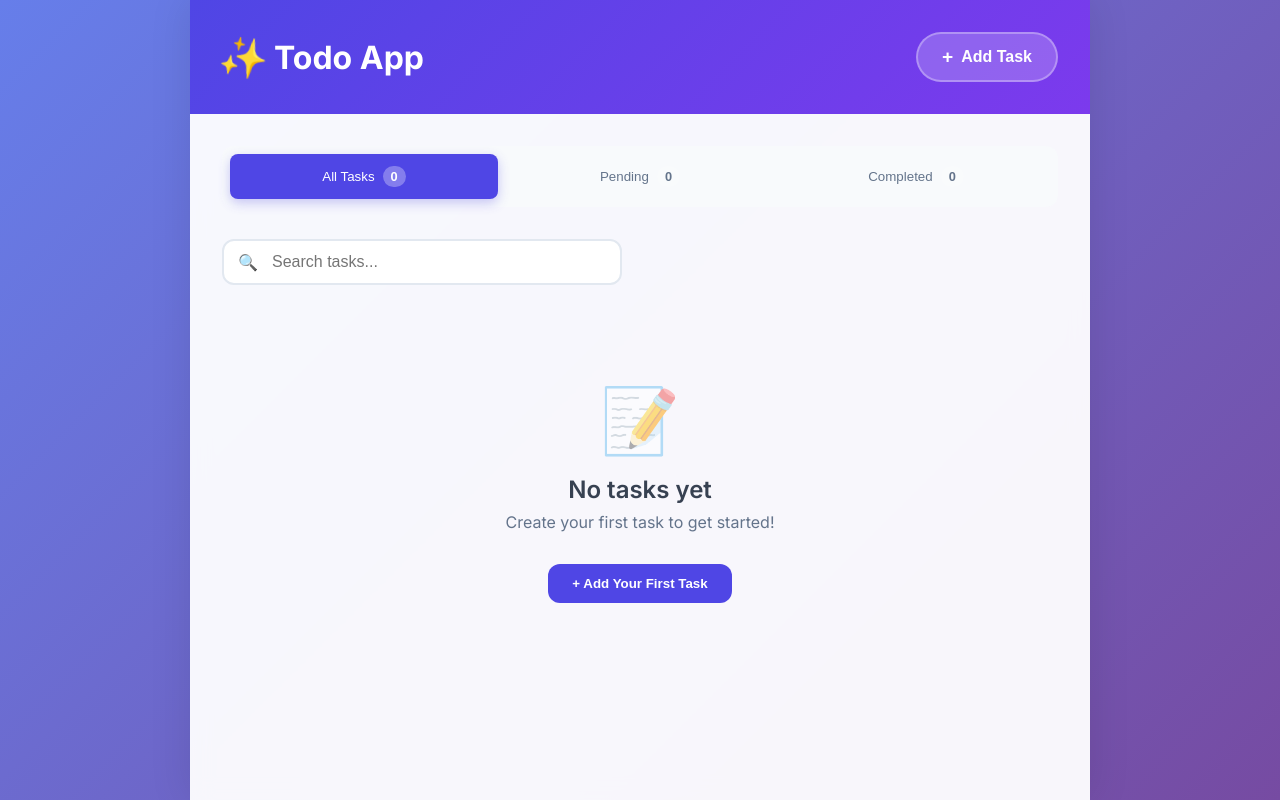
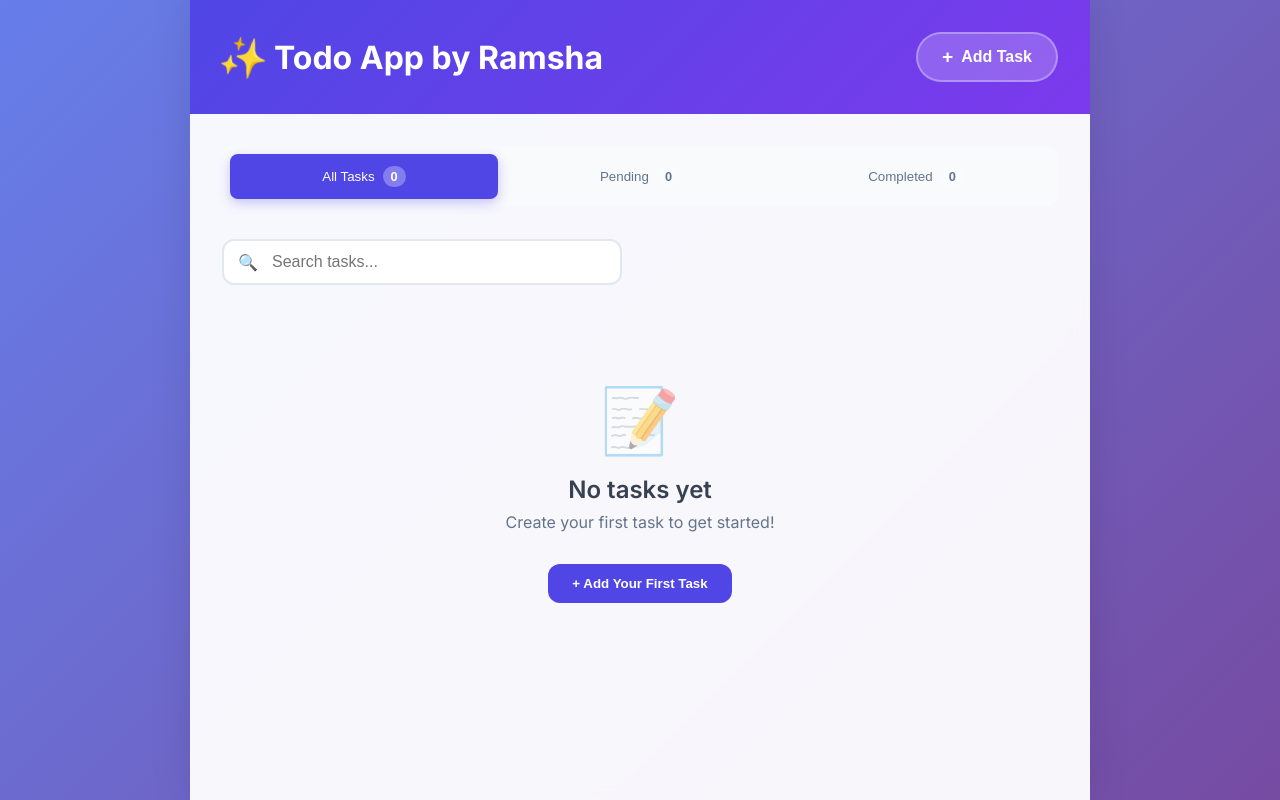
Before and after one commit to Ramsha-alyy/Ramshaa---Projects, a plain HTML site: page ToDo App/todo.html in a window 1280 px wide. Drawn offline with Linux system fonts and the light colour scheme.

Commit message:
updated work

```diff
--- a/ToDo App/todo.html
+++ b/ToDo App/todo.html
@@ -14,7 +14,7 @@
             <div class="header-content">
                 <h1 class="app-title">
                     <span class="title-icon">✨</span>
-                    Todo App
+                    Todo App by Ramsha
                 </h1>
                 <button class="add-task-btn" onclick="openTaskModal()">
                     <span class="plus-icon">+</span>
```
